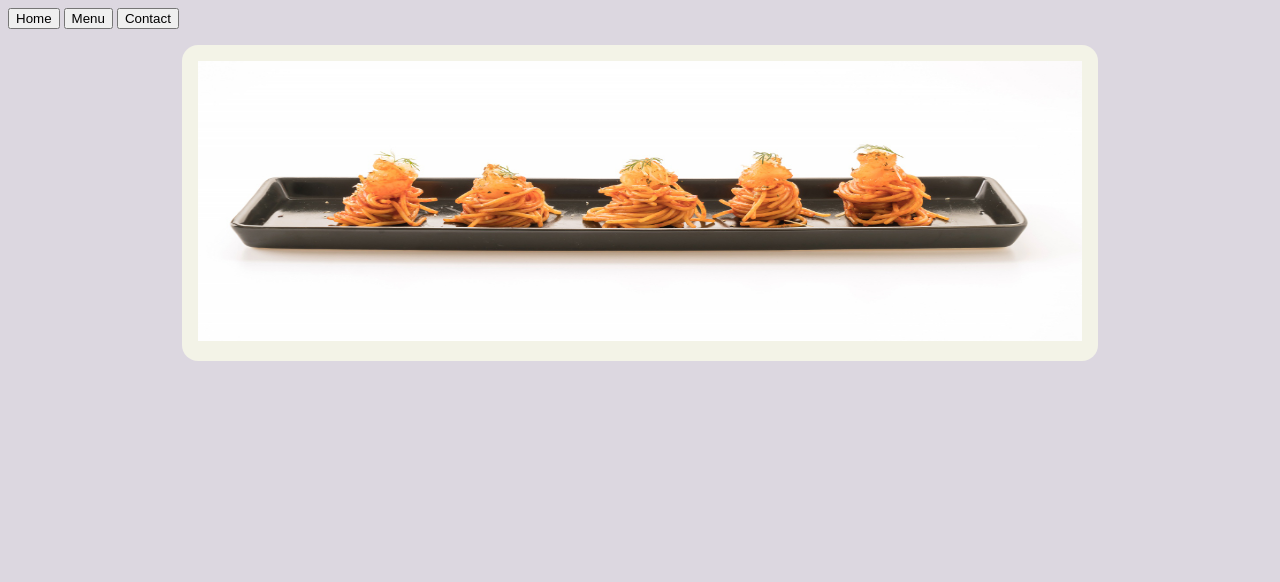
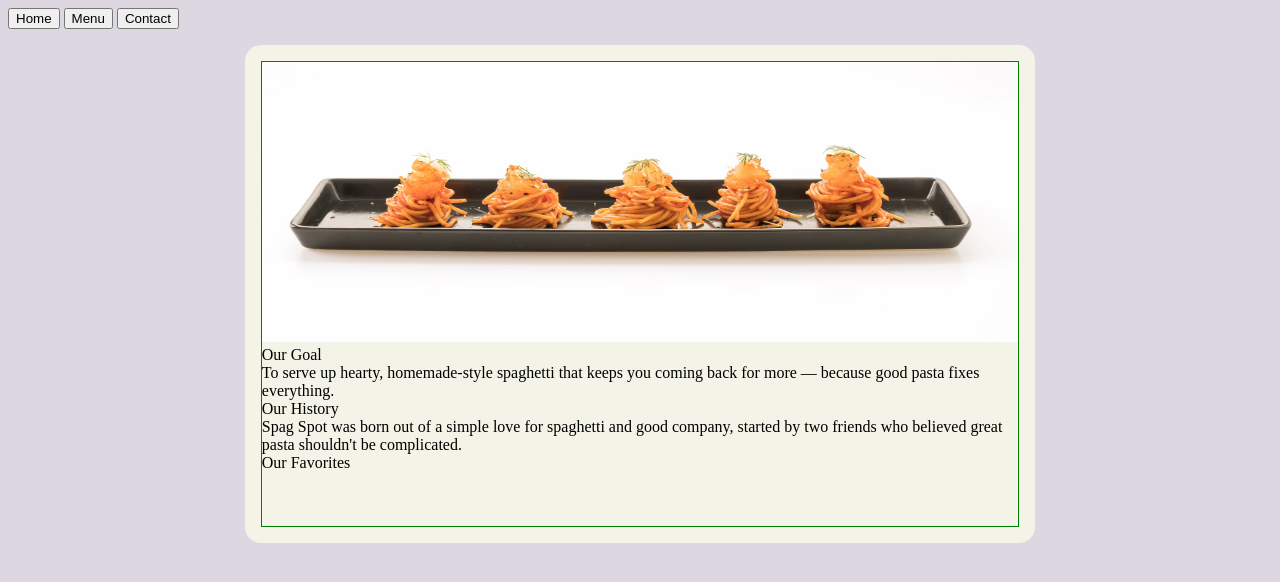
Before and after one commit to angelaayo/RestaurantPage, a website built with webpack: page src/index.html in a window 1280 px wide. Built offline with nearby package versions, Linux system fonts and the light colour scheme.

Commit message:
linked home page elements to DOM

```diff
--- a/src/home.js
+++ b/src/home.js
@@ -1,14 +1,26 @@
 import mainPastaImg from "./mainPasta.jpg";
 export function createHomePage(){
     const homeContainer = document.createElement("div");
+    homeContainer.classList.add("homeContainer");
     const imageHolder = document.createElement("img");
+    imageHolder.classList.add("mainImg");
     imageHolder.src = mainPastaImg;
-    const infoDump = document.createElement("div");
+    const infoDump = document.createElement("div"); //container for goal and history
+    infoDump.classList.add("infoContainer");
     const ourGoal = document.createElement("div");
-    ourGoal.textContent = "";
-    const ourMission = document.createElement("div");
+    const goalHeader = document.createElement("div");
+    goalHeader.textContent = "Our Goal"
+    ourGoal.textContent = "To serve up hearty, homemade-style spaghetti that keeps you coming back for more — because good pasta fixes everything.";
+    const ourHistory = document.createElement("div");
+    const historyHeader = document.createElement("div");
+    historyHeader.textContent = "Our History"
+    ourHistory.textContent = "Spag Spot was born out of a simple love for spaghetti and good company, started by two friends who believed great pasta shouldn't be complicated."
+    infoDump.append(goalHeader, ourGoal, historyHeader, ourHistory);
+    const faveHeader = document.createElement("div");
+    faveHeader.textContent = "Our Favorites";
     //grid container
     const faveContainer = document.createElement("div");
+    faveContainer.classList.add("faveContainer");
     //const foodImages = ["salad.png", "burger.png", "tiramisu.png"];
     for(let i=0; i<3; i++){
         const foodContainer = document.createElement('div');
@@ -16,8 +28,10 @@ export function createHomePage(){
         //foodImg.src = foodImages[i];
         const foodTitle = document.createElement("div");
         const foodDescription = document.createElement("div");
+        foodContainer.append(foodImg, foodTitle, foodDescription);
+        faveContainer.append(foodContainer);
     }
-    homeContainer.append(imageHolder);
+    homeContainer.append(imageHolder, infoDump, faveHeader, faveContainer);
     return homeContainer;
 
 }
--- a/src/style.css
+++ b/src/style.css
@@ -7,13 +7,19 @@ body {
 }
 #content{
   background-color: #F3F3E7;
-  max-width: 70%;
+  max-width: 60%;
   margin: 0 auto;
   padding: 1rem;
   border-radius: 1rem;
   margin-top: 1rem;
 }
-img{
+.mainImg{
   height: 280px;
   width: 100%;
 }
+.infoContainer{
+
+}
+.faveContainer{
+
+}
```
